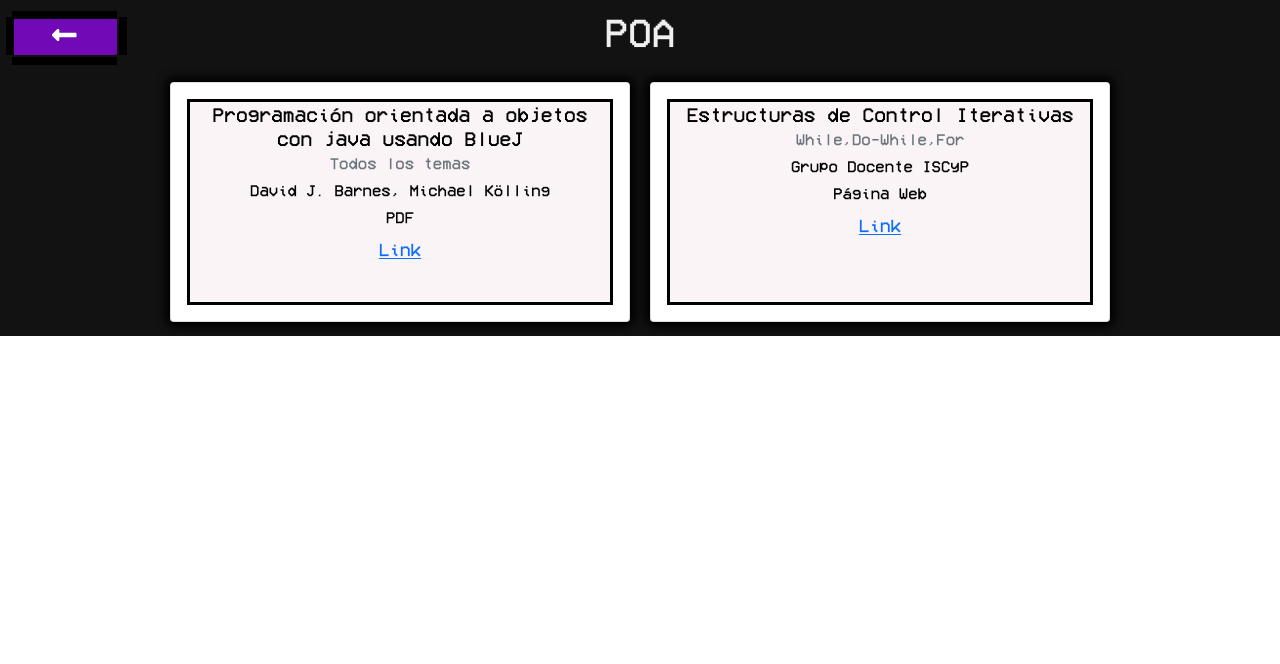
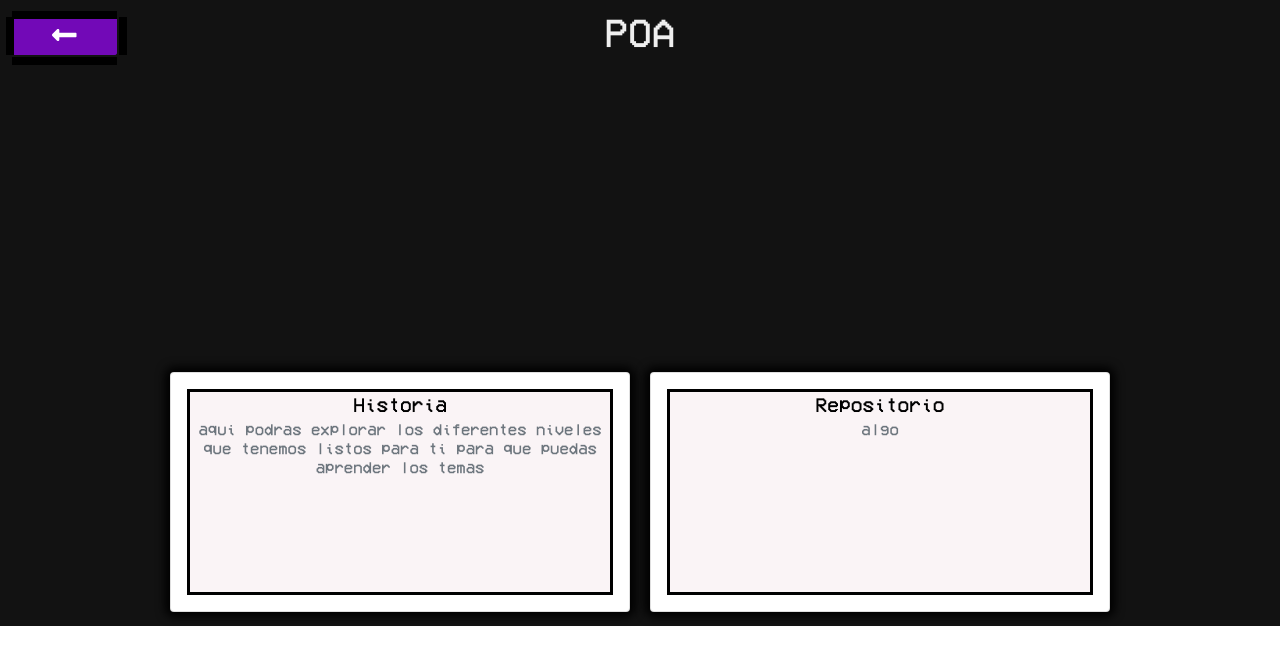
Before and after one commit to ProfessorByte/poa, a React (Create React App) app: page /poa/PaginaPrincipal in a window 1280 px wide. Shown: the top 664 px of the page. Built offline with nearby package versions, Linux system fonts and the light colour scheme; a web font is replaced by a local one.

Commit message:
add cards for main page

```diff
--- /dev/null
+++ b/src/components/CardsMainPage.js
@@ -0,0 +1,20 @@
+import React from "react";
+import '../css/Cards.css'
+
+const Cards =(props)=>{
+    const {title,descripcion}=props
+    return(
+        <div className="wrapper">
+
+
+            <div className="card">
+                <div className="card-bodyCard">
+                    <h5 className="card-title">{title}</h5>
+                    <h6 className="card-subtitle mb-2 text-muted">{descripcion}</h6>
+                </div>
+            </div>
+        </div>
+
+    )
+}
+export default Cards
--- a/src/css/HeaderBibliografia.css
+++ b/src/css/HeaderBibliografia.css
@@ -37,6 +37,16 @@
 
 
 }
+.grid-Main-Page{
+
+    display: grid;
+    grid-template-columns: repeat(auto-fit,minmax(25rem,30rem));
+    justify-content: center;
+    color: black;
+    margin-top: 290px;
+
+
+}
 .container_cards{
     margin: 10px;
 }
--- a/src/pages/BibliografiaPage.js
+++ b/src/pages/BibliografiaPage.js
@@ -1,7 +1,7 @@
 import React from 'react'
 import HeaderBibliografia from '../components/HeaderBibliografia'
 import "../css/HeaderBibliografia.css";
-import Cards from "../components/Cards.js";
+import Cards from "../components/CardsBibliografia.js";
 import Header from "../components/HeaderComponent"
 
 
--- a/src/pages/PaginaPrincipalPage.js
+++ b/src/pages/PaginaPrincipalPage.js
@@ -1,6 +1,6 @@
 import React from "react";
 import Header from "../components/HeaderComponent"
-import Cards from "../components/Cards";
+import Cards from "../components/CardsMainPage";
 
 export default function PaginaPrincipalPage() {
     return (
@@ -9,28 +9,19 @@ export default function PaginaPrincipalPage() {
         <Header/>
     </div>
 
-           <div className="wrapper-grid">
+           <div className="grid-Main-Page">
      <div className="container_cards">
         <Cards
-            tituloReferncia="Programación orientada a objetos con java usando BlueJ"
-            autor_NombrePagina= "David J. Barnes, Michael Kölling"
-            temas ="Todos los temas"
-            tipo ="PDF"
-
-            link ="https://drive.google.com/file/d/1XScVL00fLkHn7mgmLxiU3-UP8NQvNhGc/view?usp=sharing"
-
+            title="Historia"
+            descripcion="aqui podras explorar los diferentes niveles que tenemos listos para ti para que puedas aprender los temas "
         />
     </div>
 
 
     <div className="container_cards">
         <Cards
-            tituloReferncia="Estructuras de Control Iterativas"
-            autor_NombrePagina= "Grupo Docente ISCyP"
-            temas ="While,Do-While,For"
-            tipo ="Página Web"
-            link ="https://webs.um.es/ldaniel/iscyp17-18/13-estructuraRepetitiva.html"
-
+            title="Repositorio"
+            descripcion="algo"
         />
     </div>
 </div>
```
Also changed, not shown: src/components/CardsBibliografia.js (renamed from src/components/Cards.js).
